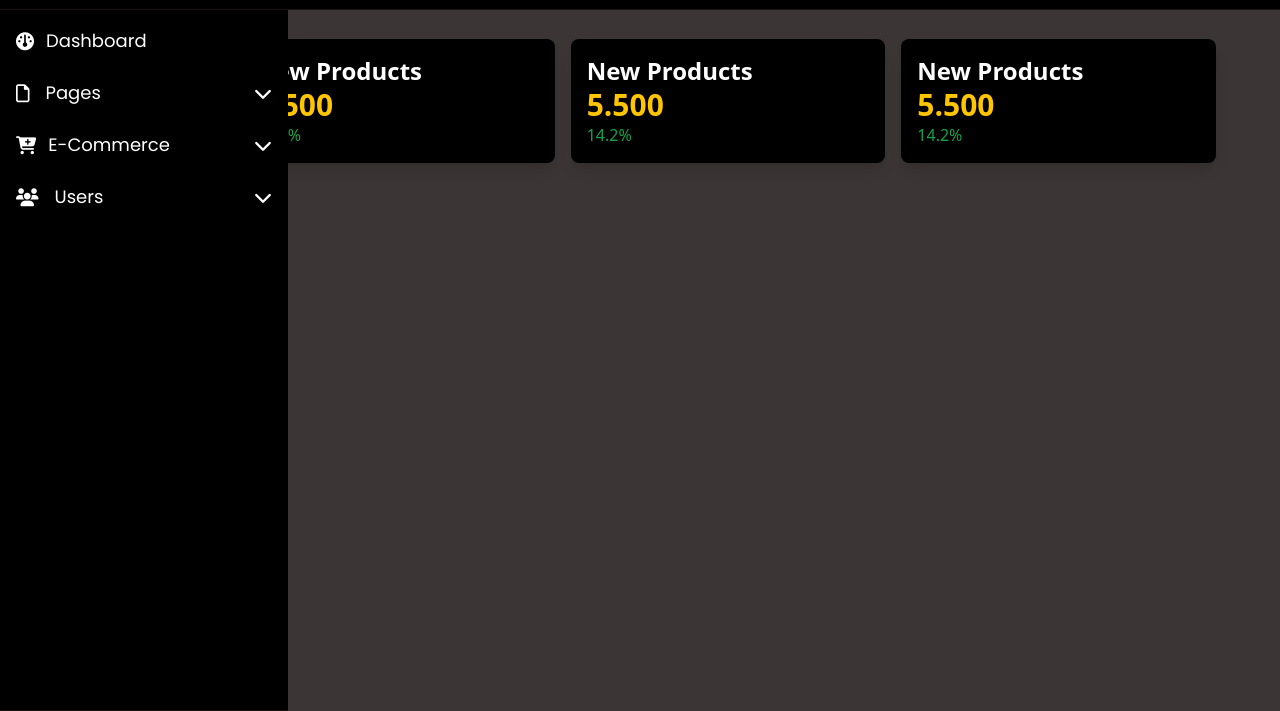
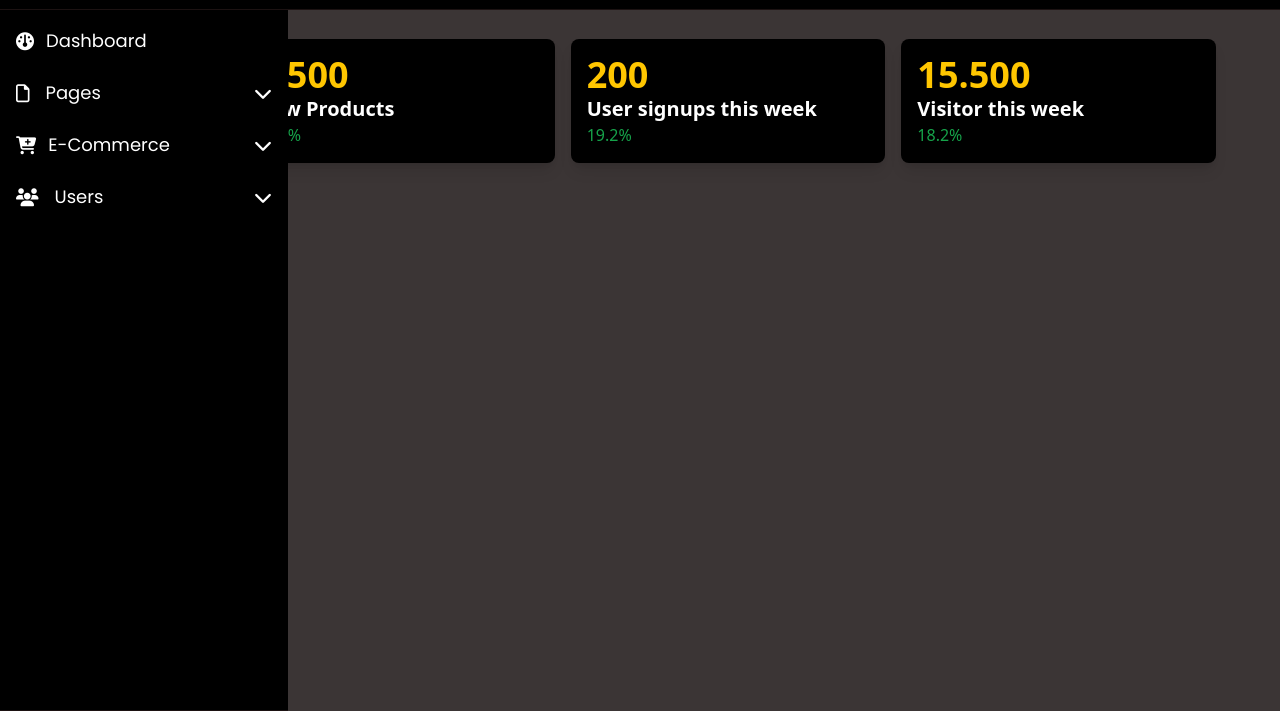
Before and after one commit to efegorkemumit/Admin-Panel-TailwindCSS, a plain HTML site: page dashboard.html in a window 1280 px wide. Shown: the part 89-800 px from the top of the page. Drawn offline with Linux system fonts and the light colour scheme.

Commit message:
Widget 2
Youtube Efe Görkem Ümit

```diff
--- a/dashboard.html
+++ b/dashboard.html
@@ -239,30 +239,33 @@
 
         <!-------------Main start-->
                 <main class="flex lg:ml-60 xl:ml-44 2xl:ml-60 mt-16 lg:mt-16 w-full p-6 " >
-                    <div class=" mt-6 lg:mt-0 w-full p-6">
-                        <div class="container  mx-auto p-4">
+                    <div class=" mt-6 lg:mt-0 w-full lg:p-6 p-0">
+                        <div class="container  mx-auto lg:p-4 p-0">
 
                              <!-------------Widget start-->
                             <div class="grid grid-cols-1 sm:grid-cols-2 md:grid-cols-3 gap-4">
 
                                 <div class="bg-primary-900 rounded-lg shadow-lg p-4">
-                                    <h2 class="text-2xl font-semibold text-white">New Products</h2>
-                                    <p class="text-3xl font-bold text-second-900">5.500</p>
+                                    <p class="text-4xl font-bold text-second-900">5.500</p>
+                                    <h2 class="text-xl font-semibold text-white">New Products</h2>
+
                                     <p class="text-green-600">14.2%</p>
 
 
                                 </div>
                                 <div class="bg-primary-900 rounded-lg shadow-lg p-4">
-                                    <h2 class="text-2xl font-semibold text-white">New Products</h2>
-                                    <p class="text-3xl font-bold text-second-900">5.500</p>
-                                    <p class="text-green-600">14.2%</p>
+                                    <p class="text-4xl font-bold text-second-900">200</p>
+                                    <h2 class="text-xl font-semibold text-white">User signups this week</h2>
+
+                                    <p class="text-green-600">19.2%</p>
 
 
                                 </div>
                                 <div class="bg-primary-900 rounded-lg shadow-lg p-4">
-                                    <h2 class="text-2xl font-semibold text-white">New Products</h2>
-                                    <p class="text-3xl font-bold text-second-900">5.500</p>
-                                    <p class="text-green-600">14.2%</p>
+                                    <p class="text-4xl font-bold text-second-900">15.500</p>
+                                    <h2 class="text-xl font-semibold text-white">Visitor this week</h2>
+
+                                    <p class="text-green-600">18.2%</p>
 
 
                                 </div>
```
Also changed, not shown: dist/output.css.
